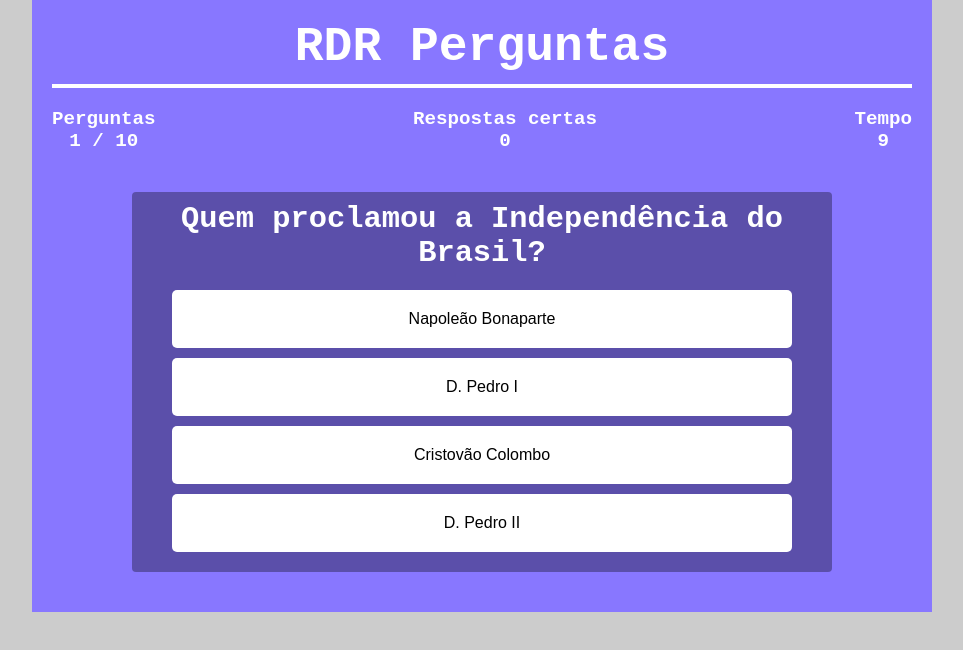
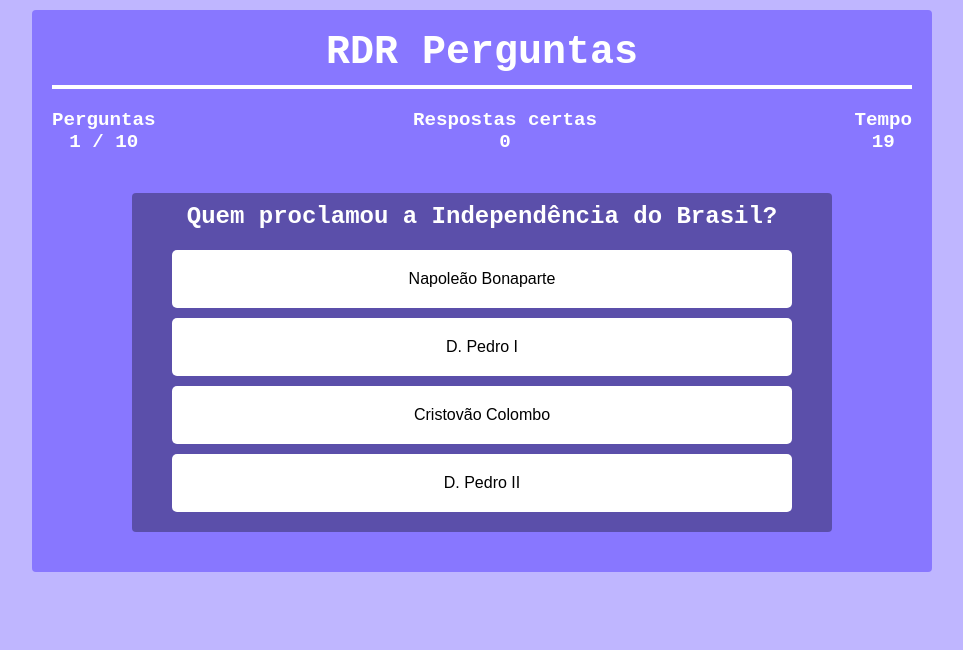
Before and after one commit to rdrsantos/pengutas-e-respostas, a plain HTML site: page index.html in a window 1280 px wide. Both pictures are taken after a click on the button "Começar". Shown: the whole page, without its empty margins (158-1121 px from the left). Drawn offline with Linux system fonts and the light colour scheme.

Commit message:
alteraçao do tempo de 10s para 20s

```diff
--- a/css/style.css
+++ b/css/style.css
@@ -5,20 +5,21 @@
 }
 
 body{
-  background-color: #ccc;
+  background-color: #87f8;
 }
 
 .container{
   max-width: 900px;
-  margin: 0 auto;
+  margin: 10px auto;
   padding: 20px;
   background-color: #87f;
   color: #fff;
   font-family: 'Courier New', Courier, monospace;
+  border-radius: 4px;
 }
 
 .titulo{
-  font-size: 3rem;
+  font-size: 2.5rem;
   border-bottom: 4px solid;
   text-align: center;
   padding-bottom: 10px;
@@ -41,7 +42,7 @@ body{
 }
 
 .pergunta-titulo{
-  font-size: 1.9rem;
+  font-size: 1.5rem;
   margin-bottom: 20px;
 }
 
--- a/js/passarPerguntas.js
+++ b/js/passarPerguntas.js
@@ -10,17 +10,17 @@ export default function passarPerguntas(){
   })
   perguntasDiv[0].style.display = "flex"
 
-  let c = 10
+  let c = 20
   let counter = 0
   let timer;
 
   function cronometro() {
     timer = setInterval(() => {
       tempo.innerText = c--
-      (c <= 4) ? tempo.style.color = "darkred" : tempo.style.color = "#fff"
+      (c <= 4) ? tempo.style.color = "red" : tempo.style.color = "#fff"
 
       if (c < 0) {
-        c = 10
+        c = 20
         passarPergunta()
       }
     }, 1000)
```
